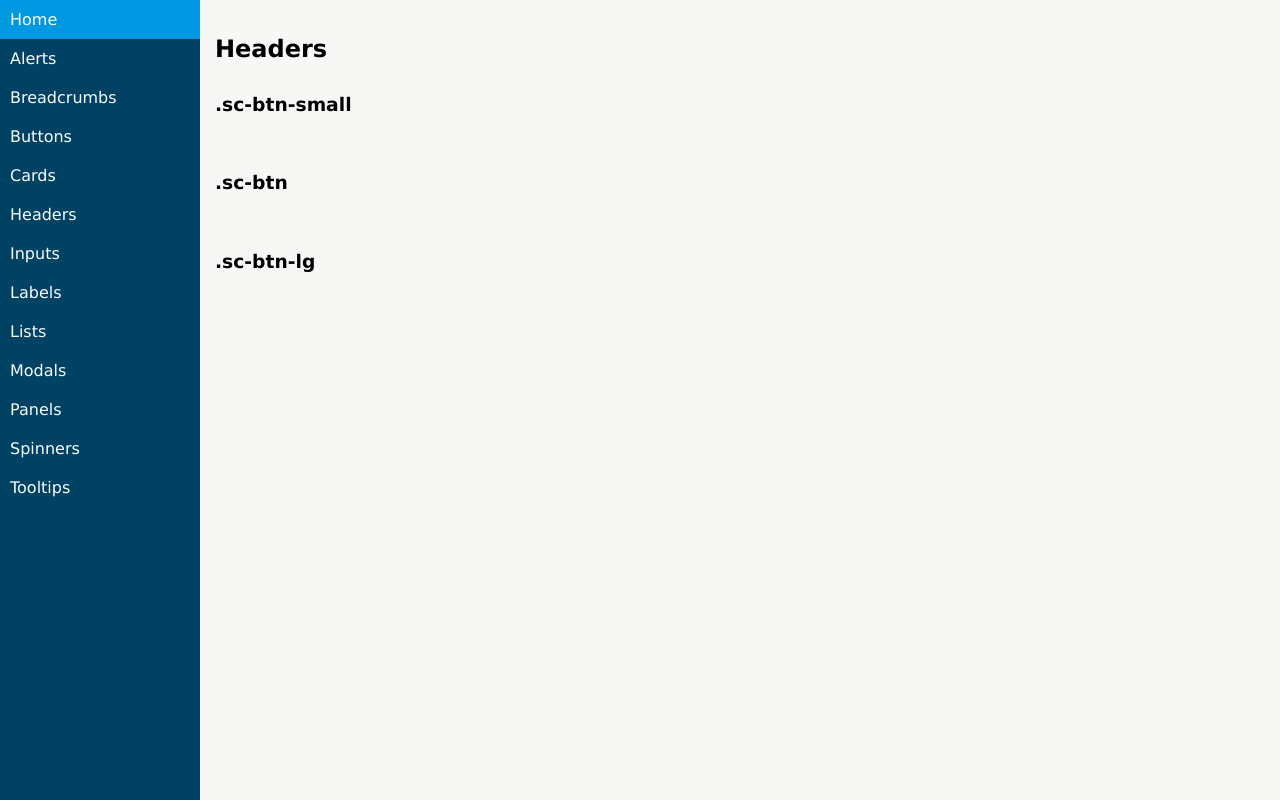
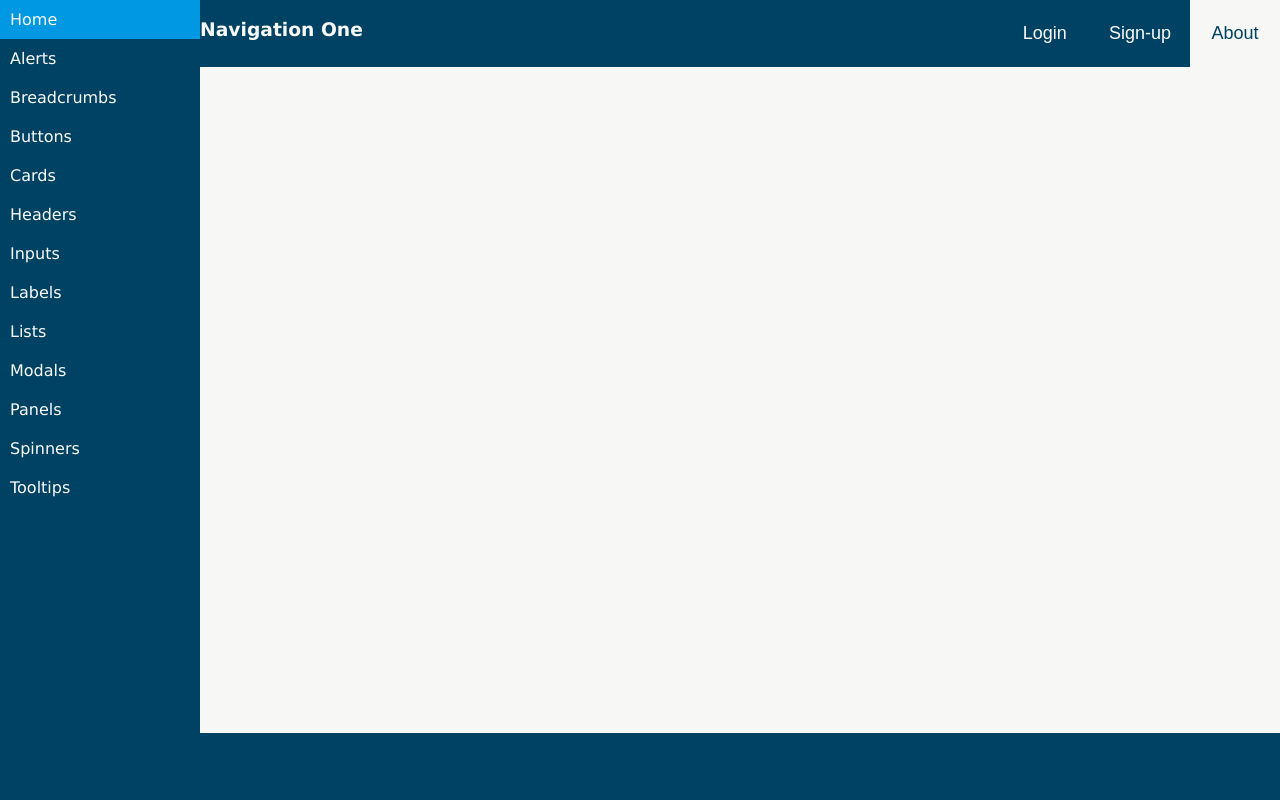
Before and after one commit to samc05991/sams-template-sass-theme, a website: page public/nav.html in a window 1280 px wide. Drawn offline with Linux system fonts and the light colour scheme.

Commit message:
feat: adds a navigation bar

```diff
--- a/public/headers.html
+++ b/public/nav.html
@@ -11,42 +11,20 @@
     <body>
         <div class="sc-app-container">
             <div class="sc-header">
-              <h2> Headers </h2>
+              <div class="sc-nav">
+                <div class="sc-nav-title"><h3> Navigation One</h3></div>
+                <div class="sc-nav-links sc-hide--xs sc-hide--sm">
+                  <div class="sc-btn-group">
+                    <button type="button" class="sc-btn sc-btn-sm">Login</button>
+                    <button type="button" class="sc-btn sc-btn-sm">Sign-up</button>
+                    <button type="button" class="sc-btn sc-btn-sm sc-btn--active">About</button>
+                  </div>
+                </div>
+              </div>
             </div>
 
             <div class="sc-content">
-              <div class="sc-row">
-                <div class="">
-                  <div class="row">
-                    <h3>.sc-btn-small</h3>
-                  </div>
-                  <div class="row">
 
-                  </div>
-                </div>
-              </div>
-
-              <div class="sc-row">
-                <div class="">
-                  <div class="row">
-                    <h3>.sc-btn</h3>
-                  </div>
-                  <div class="row">
-
-                  </div>
-                </div>
-              </div>
-
-              <div class="sc-row">
-                <div class="">
-                  <div class="row">
-                    <h3>.sc-btn-lg</h3>
-                  </div>
-                  <div class="row">
-
-                  </div>
-                </div>
-              </div>
             </div>
 
             <div class="sc-sidebar">
@@ -55,7 +33,7 @@
                 <a href="breadcrumbs.html" class="sc-list-item-link"><div class="sc-list-item">Breadcrumbs</div></a>
                 <a href="buttons.html" class="sc-list-item-link"><div class="sc-list-item">Buttons</div></a>
                 <a href="cards.html" class="sc-list-item-link"><div class="sc-list-item">Cards</div></a>
-                <a href="headers.html" class="sc-list-item-link"><div class="sc-list-item">Headers</div></a>
+                <a href="nav.html" class="sc-list-item-link"><div class="sc-list-item">Headers</div></a>
                 <a href="inputs.html" class="sc-list-item-link"><div class="sc-list-item">Inputs</div></a>
                 <a href="labels.html" class="sc-list-item-link"><div class="sc-list-item">Labels</div></a>
                 <a href="lists.html" class="sc-list-item-link"><div class="sc-list-item">Lists</div></a>
@@ -65,7 +43,17 @@
                 <a href="tooltips.html" class="sc-list-item-link"><div class="sc-list-item">Tooltips</div></a>
             </div>
 
-            <div class="sc-footer"></div>
+            <div class="sc-footer">
+              <div class="sc-nav ">
+                <div class="sc-nav-links sc-hide--md sc-hide--lg">
+                  <div class="sc-btn-group">
+                    <button type="button" class="sc-btn sc-btn-sm">Login</button>
+                    <button type="button" class="sc-btn sc-btn-sm ">Sign-up</button>
+                    <button type="button" class="sc-btn sc-btn-sm sc-btn--active">About</button>
+                  </div>
+                </div>
+              </div>
+            </div>
         </div>
     </body>
 </html>
--- a/scss/_button.scss
+++ b/scss/_button.scss
@@ -17,7 +17,7 @@
     }
 
     &--light {
-    background-color: $white;
+        background-color: $grey;
         border-color: $primary-color;
         color: $primary-color;
     }
--- a/scss/_grid.scss
+++ b/scss/_grid.scss
@@ -19,16 +19,15 @@
     height: 100%;
     display: grid;
     grid-template-columns: 200px auto;
-    grid-template-rows: 60px auto 60px;
+    grid-template-rows: 60px auto 67px;
     grid-template-areas:
         "sidebar header"
         "sidebar content"
-        "sidebar footer";
+        "footer footer";
 }
 
 .sc-header {
     grid-area: header;
-    padding: 15px;
 }
 
 .sc-content {
--- /dev/null
+++ b/scss/_nav.scss
@@ -0,0 +1,53 @@
+.sc-nav{
+    width: 100%;
+    height: 67px;
+    color: $white;
+    background-color: $secondary-color;
+    display: grid;
+    grid-template-columns: auto;
+    grid-template-rows: 67px;
+    grid-template-areas:
+        "nav-title nav-links";
+
+    .sc-nav-title {
+        grid-area: nav-title;
+        height: 100%;
+    }
+
+    .sc-nav-links {
+        grid-area: nav-links;
+        text-align: right;
+        height: 100%;
+    }
+
+    .sc-btn-group {
+        height: 100%;
+
+        .sc-btn {
+            height: 100%;
+            opacity: 1;
+            background-color: $secondary-color;
+            color: $white;
+            -webkit-box-shadow: none;
+            -moz-box-shadow: none;
+            box-shadow: none;
+            border-radius: 0px;
+            font-size: 18px;
+
+            &:hover {
+                cursor: pointer;
+                opacity: 1;
+                transition: none;
+
+                -webkit-transform: scale(1.00);
+                -ms-transform: scale(1.00);
+                transform: scale(1.00);
+            }
+        }
+
+        .sc-btn--active {
+            background-color: $grey;
+            color: $secondary-color;
+        }
+    }
+}
--- a/scss/main.scss
+++ b/scss/main.scss
@@ -9,6 +9,7 @@
 @import "card";
 @import "tooltip";
 @import "spinner";
+@import "nav";
 
 body, html{
     margin: 0px;
```
Also changed, not shown: public/alerts.html (+1 -1 lines), public/breadcrumbs.html (+1 -1 lines), public/buttons.html (+1 -1 lines), public/cards.html (+1 -1 lines), public/index.html (+1 -1 lines), public/labels.html (+1 -1 lines), public/lists.html (+1 -1 lines), public/modals.html (+1 -1 lines), public/panels.html (+1 -1 lines), public/spinners.html (+1 -1 lines), public/tooltips.html (+1 -1 lines), public/stylesheets/main.css, scss/_header.scss (deleted), 1 other file. Lines whose indentation alone changed are shown as unchanged.
